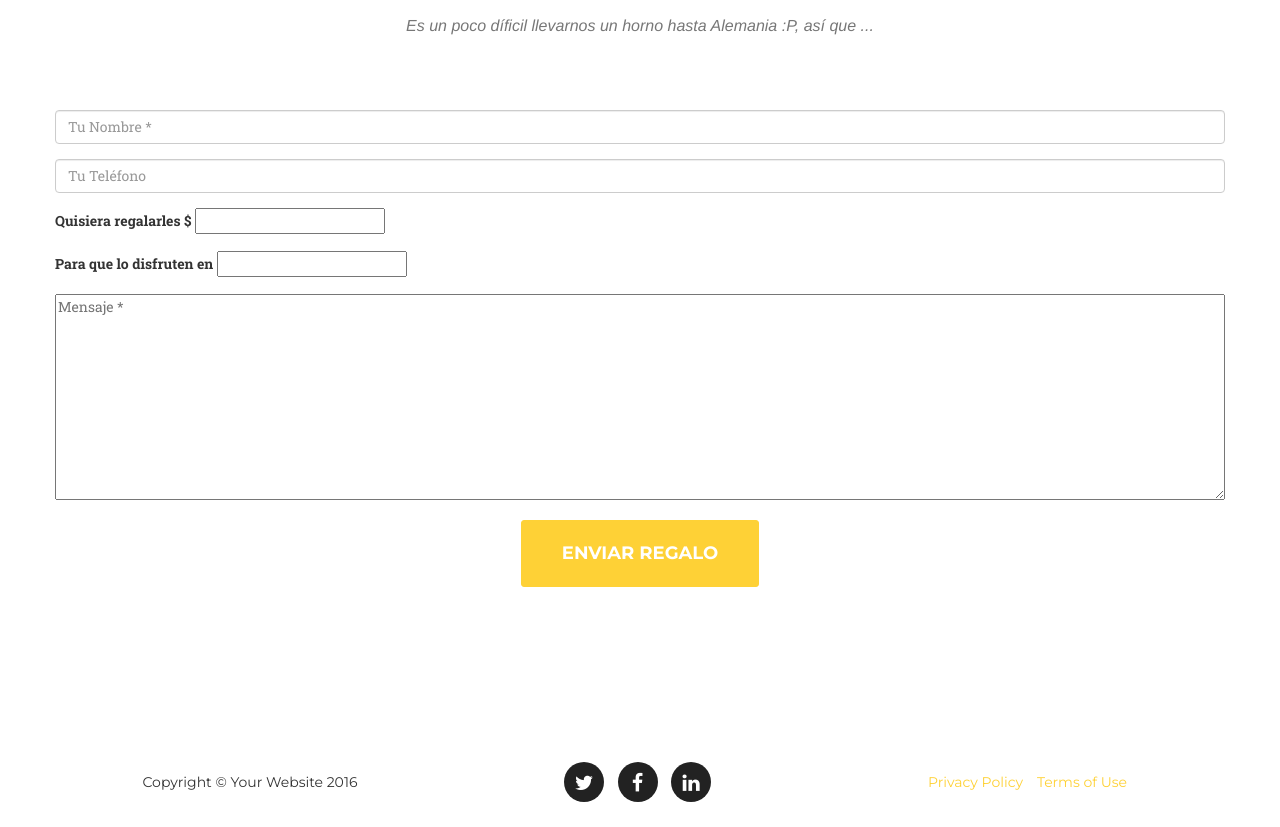
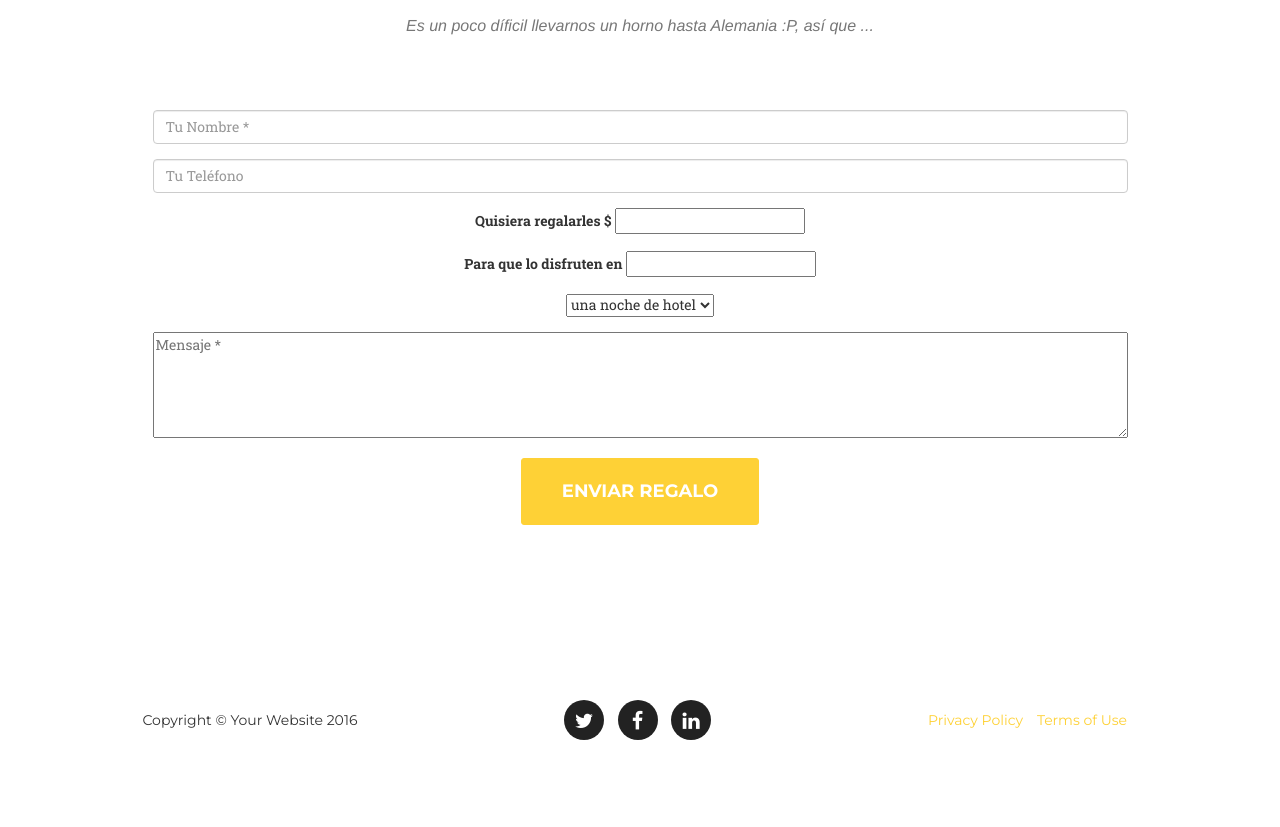
Before and after one commit to may-rafa/may-rafa.github.io, a website: page index.html in a window 1280 px wide. Shown: the part 4220-5047 px from the top of the page. After the commit the page ends 4985 px from the top, so only its background shows below. Drawn offline with nearby package versions, Linux system fonts and the light colour scheme; a web font is replaced by a local one.

Commit message:
form 4
columnas alineadas

```diff
--- a/index.html
+++ b/index.html
@@ -379,9 +379,10 @@
             <h3 class="section-subheading text-muted">Es un poco díficil llevarnos un horno hasta Alemania :P, así que ...</h3>
           </div>
         </div>
-        <!-- Form Spree --><!--TODO: a) width not full page. b) Text 3 rows  -->
+        <!-- Form Spree --><!--TODO: a) width not full page. b) Text 3 rows. col-md-4  -->
         <div class="row">
-          <div class="col-lg-12">
+          <div class="col-md-10 col-md-offset-1 text-center">
+
             <form name="enviarMsg" id="enviarForma"method="POST" action="https://formspree.io/rsm.raf@gmail.com">
               <div class="row">
                 <div class="form-group">
@@ -405,11 +406,18 @@
                     <option value="una visita al spa">
                     <option value="un trago coqueto">
                     <option value="nadar con ballenas">
-                    <option value="...">
                   </datalist>
                 </div>
                 <div class="form-group">
-                  <textarea name="message" rows="10" placeholder="Mensaje *"></textarea>
+                  <select name="listaDos">
+                    <option value="hotel">una noche de hotel</option>
+                    <option value="spa">una visita al spa</option>
+                    <option value="trago">un trago coqueto</option>
+                    <option value="ballenas">nadar con ballenas</option>
+                  </select>
+                </div>
+                <div class="form-group">
+                  <textarea name="message" rows="5" placeholder="Mensaje *"></textarea>
                 </div>
                 <!-- thank you page -->
                 <input type="hidden" name="_next" value="https://rafasame.github.io/mayra-rafa/"/>
```
